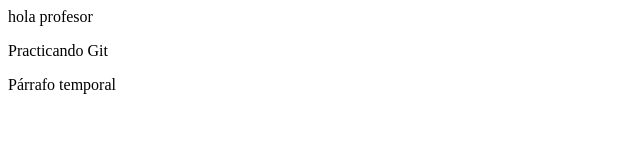
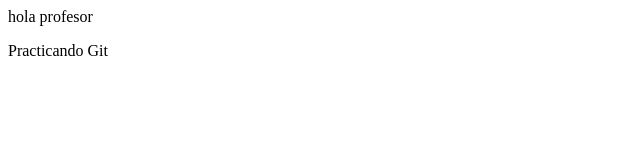
Before and after one commit to Lucaspro14/practica-git, a plain HTML site: page index.html in a window 1280 px wide. Shown: the whole page, without its empty margins (0-640 px from the left). Drawn offline with Linux system fonts and the light colour scheme.

Commit message:
Revert "agrego parrafo temporal"
This reverts commit 67611500f3082ff3ea84fe65307c1e3ccaeca140.

```diff
--- a/index.html
+++ b/index.html
@@ -8,6 +8,5 @@
 <body>
     hola profesor
     <p>Practicando Git</p>
-    <p>Párrafo temporal</p>
 </body>
 </html>
```
